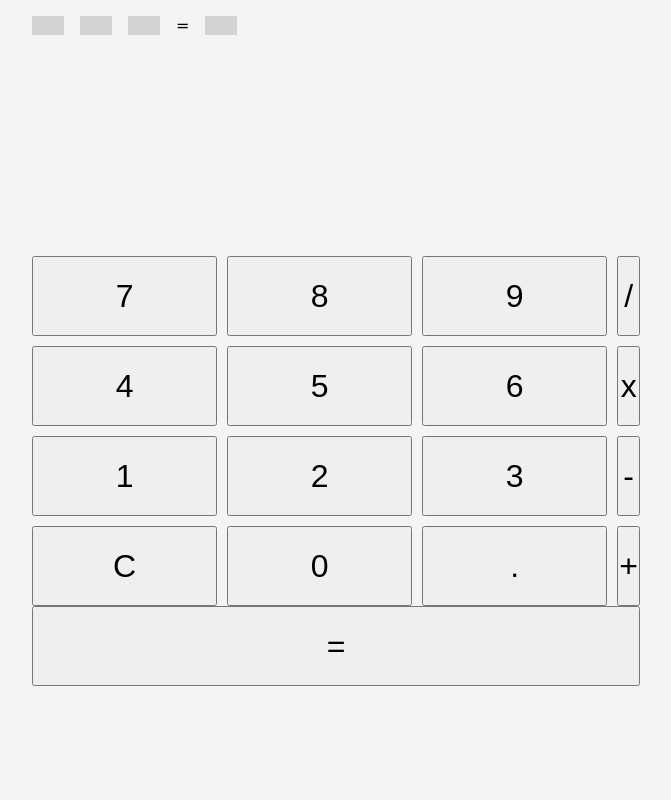
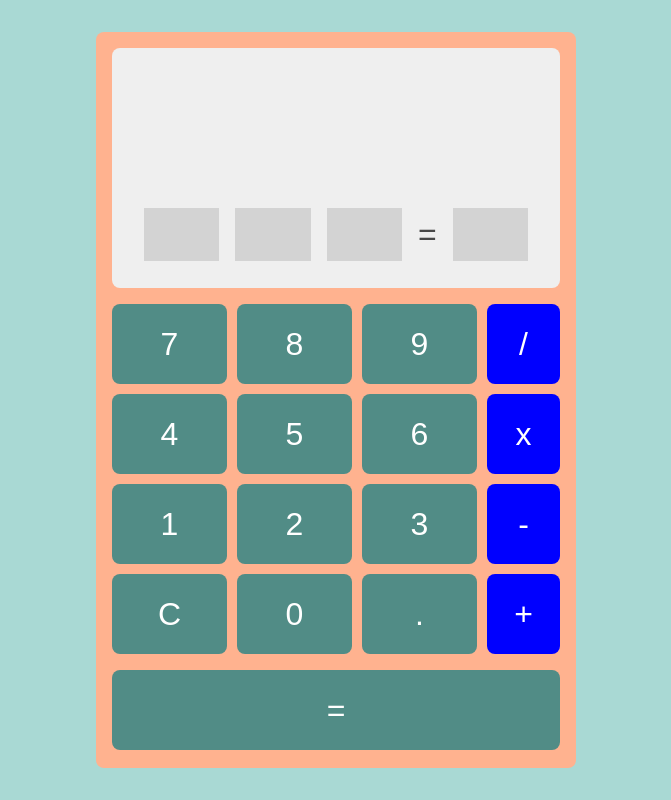
Before and after one commit to chris-kayahara/calculator-squared, a React (Vite) app: page / in a window 1280 px wide. Shown: the whole page, without its empty margins (304-975 px from the left). Built offline with nearby package versions, Linux system fonts and the light colour scheme.

Commit message:
Setup overall styling

```diff
--- a/src/App.scss
+++ b/src/App.scss
@@ -1,17 +1,31 @@
+@use "./styles/partials/variables" as *;
+@use "./styles/partials/mixins" as *;
+
 .calc {
 
-    max-width: 40rem;
+    background-color: $calc-color;
+    height: 100%;
+    max-width: 30rem;
+    min-width: 20rem;
+    max-height: 46rem;
+    flex-grow: 1;
     padding: 1rem;
     margin: 0 auto;
+    border-radius: 8px;
 
     &__screen-container {
         height: 15rem;
+        background-color: $screen-color;
+        border-radius: 8px;
+        padding: 2rem;
+        margin-bottom: 1rem;
     }
 
     &__square-container {
         display: flex;
         flex-direction: row;
         gap: .625rem;
+        height: 8rem;
     }
 
     &__btn-container{
@@ -26,11 +40,13 @@
         grid-template-columns: repeat(3, 1fr);
         grid-template-rows: repeat(4, 1fr);
         grid-gap: .625rem;
+        margin-bottom: 1rem;
     }
 
     &__operators{
         display: flex;
         flex-direction: column;
         gap: .625rem;
+        width: 20%;
     }
 }
--- a/src/components/Button/Button.jsx
+++ b/src/components/Button/Button.jsx
@@ -2,7 +2,7 @@ import './Button.scss'
 
 export default function Button({ value, onClick }) {
     return (
-        <button className="button" onClick={onClick}>
+        <button className={(value === "+" | value === "-" | value === "x" | value=== "/") ? "button__operator" : "button"} onClick={onClick}>
             {value}
         </button>
     )
--- a/src/components/Button/Button.scss
+++ b/src/components/Button/Button.scss
@@ -1,5 +1,24 @@
+@use "../../styles/partials/variables" as *;
+@use "../../styles/partials/mixins" as *;
+
 .button {
     width: 100%;
     height: 5rem;
     font-size: 2rem;
+    border-radius: 8px;
+    outline: none;
+    border: none;
+    background-color: $button-color;
+    color: $button-text-color;
+
+    &__operator {
+        width: 100%;
+        height: 5rem;
+        font-size: 2rem;
+        border-radius: 8px;
+        outline: none;
+        border: none;
+        background-color: $button-operator-color;
+        color: $button-text-color;
+    }
 }
--- a/src/components/Screen/Screen.jsx
+++ b/src/components/Screen/Screen.jsx
@@ -16,7 +16,10 @@ export default function Screen({ calc }) {
                 =
             </div>
             <div className="screen__number">
-                {calc.result}
+                {calc.result
+                    ? Math.round(calc.result * 100) / 100
+                    : ""
+                }
             </div>
         </div>
     )
--- a/src/components/Screen/Screen.scss
+++ b/src/components/Screen/Screen.scss
@@ -1,11 +1,27 @@
+@use "../../styles/partials/variables" as *;
+@use "../../styles/partials/mixins" as *;
+
 .screen {
     display: flex;
     flex-direction: row;
+    justify-content: space-between;
+    align-items: center;
     gap: 1rem;
+    margin: 0 auto;
+    width: 100%;
 
     &__number{
-        width: 2rem;
-        background-color: lightgrey;
+        height: 52.81px;
+        width: 100%;
+        padding: 0.5rem;
+        background-color: $screen-digit-background;
+        color: $screen-digit-color;
+        text-align: center;
+        font-size: 2rem;
+    }
 
+    &__equals{
+        color: $screen-digit-color;
+        font-size: 2rem;
     }
 }
--- a/src/components/Square/Square.jsx
+++ b/src/components/Square/Square.jsx
@@ -4,7 +4,7 @@ export default function Square({value}) {
     return(
         <div
             className="square"
-            style={{width: value, height: value}}>
+            style={{width: Math.sqrt(value)*10, height: Math.sqrt(value)*10}}>
         </div>
     )
 }
--- a/src/components/Square/Square.scss
+++ b/src/components/Square/Square.scss
@@ -1,3 +1,6 @@
+@use "../../styles/partials/variables" as *;
+@use "../../styles/partials/mixins" as *;
+
 .square{
-    background-color: red;
+    background-color: $square-color;
 }
--- a/src/index.scss
+++ b/src/index.scss
@@ -8,7 +8,17 @@
 }
 
 html {
-    height: 100%;
-    background-color: $light-grey;
-    font-family: Verdana, Geneva, Tahoma, sans-serif;
+    height: 100vh;
+    font-family: Arial, Helvetica, sans-serif;
 }
+
+body {
+    background-color: $background-color;
+}
+
+#root {
+    display: flex;
+    justify-content: center;
+    align-items: center;
+    height: 100vh;
+}
--- a/src/styles/partials/_variables.scss
+++ b/src/styles/partials/_variables.scss
@@ -1,32 +1,12 @@
 $tablet-breakpoint: 48rem; // 768px
 $desktop-breakpoint: 80rem; // 1280px
 
-$button-radius: 8px;
-$card-radius: 8px;
-
-$regular-font: 400;
-$semi-bold-font: 600;
-$bold-font: 700;
-
-$body-font: 'Verdana', Geneva, Tahoma, sans-serif;
-
-$black:#1c1c1c;
-$dark-grey: #3D3D3F;
-$medium-grey: #959595;
-$light-grey: #f4f4f4;
-$white: #FFFFFF;
-
-$extra-dark-color: #3D3D3F;
-$dark-color-pale: #ffccc6;
-$dark-color: #b52512;
-$medium-color: #FD5B44;
-$light-color: #fc9183; //Primary
-$extra-list-color: #ffbdb5;
-
-$green: #158463;
-$blue: #2E66E5;
-$red: #C94515;
-
-.font{
-    font-family: Verdana, Geneva, Tahoma, sans-serif;
-}
+$background-color: #A9D9D4;
+$calc-color: #FFB28F;
+$button-color: #518C86;
+$button-operator-color: blue;
+$button-text-color: white;
+$screen-color: rgb(239, 239, 239);
+$screen-digit-color: rgb(72, 72, 72);
+$screen-digit-background: lightgrey;
+$square-color: red;
```
